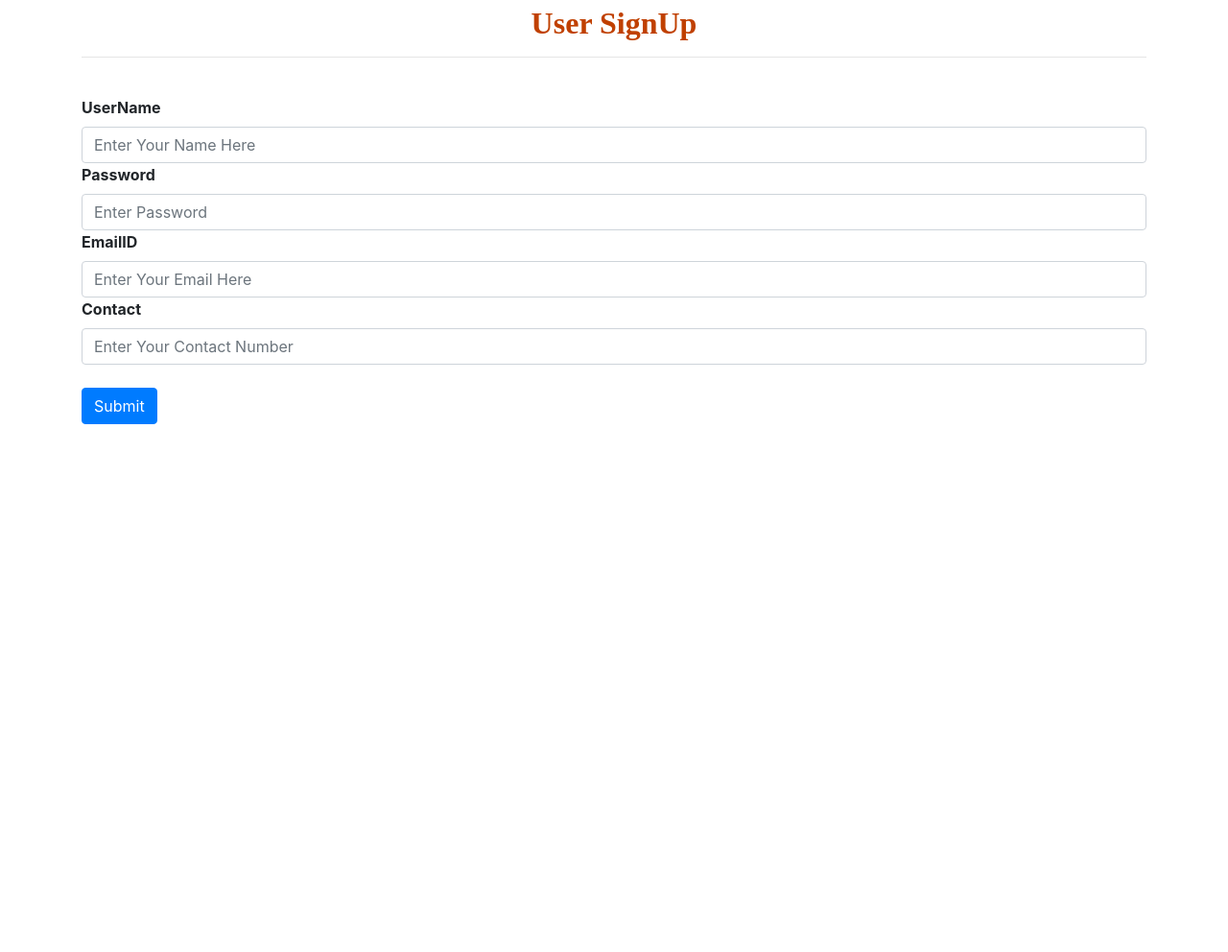
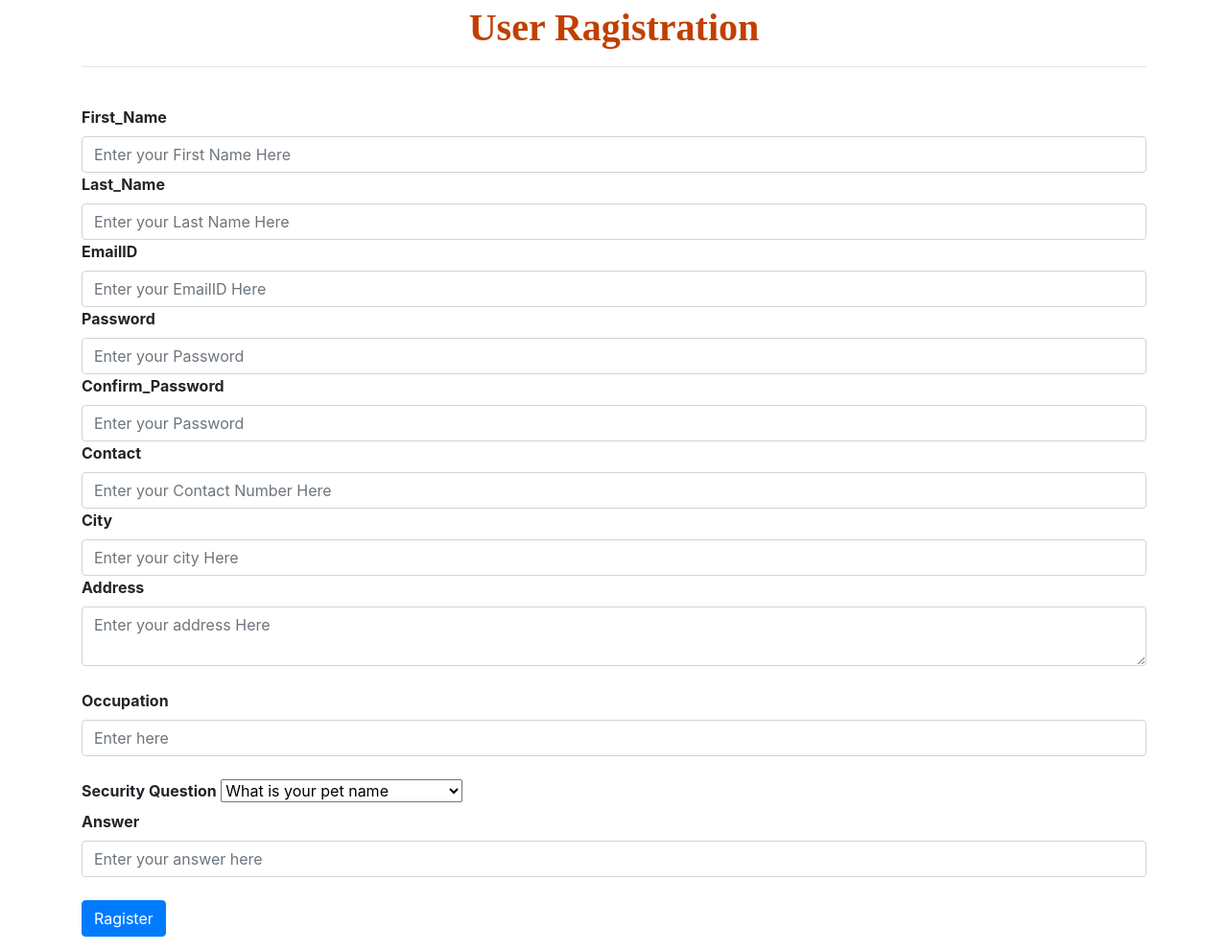
Before and after one commit to lodhibharti/E-Learning, a PHP site: page /registration.php in a window 1280 px wide. Shown: the part 70-1062 px from the top of the page at 96% size. Before the commit the page ends 512 px from the top, so only its background shows below. Run offline with PHP 8.4, Linux system fonts and the light colour scheme; some libraries are stand-ins or nearby versions.

Commit message:
initial commit

```diff
--- a/navigation1.php
+++ b/navigation1.php
@@ -1,7 +1,7 @@
 <nav class="navbar navbar-expand-sm navbar-dark pl-5 fixed-top" style="background-color:#34AAF4;">
 <a href="index.php" class="navbar-brand" style="font-family:'cooper'; color:#000000; font-weight:bold; font-size:29px;">Notes Sharing Site</a>
 <span class="navbar-text" style="color:#C04000; font-weight:bold; font-size:15px;">Notes Hub</span>
-<button type = button class="navbar-toggler" data-toggle="collapse" data-target="#myMenu">
+<button type=button class="navbar-toggler" data-toggle="collapse" data-target="#myMenu">
 <span class="navbar-toggler-icon"></span>
 </button>
 
--- a/registration.php
+++ b/registration.php
@@ -1,50 +1,102 @@
 <html>
 <head>
-<?php include "header.php"; ?>
+<?php
+include "Header.php";
+?>
+<meta charset="utf-8">
+  <meta name="viewport" content="width=device-width, initial-scale=1">
+  <link rel="stylesheet" href="https://maxcdn.bootstrapcdn.com/bootstrap/4.4.1/css/bootstrap.min.css">
+  <script src="https://ajax.googleapis.com/ajax/libs/jquery/3.4.1/jquery.min.js"></script>
+  <script src="https://cdnjs.cloudflare.com/ajax/libs/popper.js/1.16.0/umd/popper.min.js"></script>
+  <script src="https://maxcdn.bootstrapcdn.com/bootstrap/4.4.1/js/bootstrap.min.js"></script>
 </head>
 <body>
-<?php include "navigation1.php" ?>
-
-<form method = post class="container" style = "margin-top :75px">
-<h2 class="text-center" style = "font-family : 'cooper' ; color : #C04000 ; font-weight : bold">User SignUp</h2>
+<?php
+include "navigation1.php";
+?>
+<div class="container" style="margin-top:75px">
+<h1 class="text-center" style="font-family:'cooper'; color:#C04000; font-weight:bold;">User Ragistration</h1>
 <hr>
 <br>
+<form method="post">
 <div class="form-group">
-<label><b>UserName</b></label>
- <input type = text name='username' class="form-control" placeholder="Enter Your Name Here">
- <label><b>Password</b></label>
- <input type = password name='password' class="form-control" placeholder="Enter Password">
- <label><b>EmailID</b></label>
- <input type = email name='emailid' class="form-control" placeholder="Enter Your Email Here">
- <label><b>Contact</b></label>
- <input type = text name='contact' class="form-control" placeholder="Enter Your Contact Number">
+<label><b>First_Name</b></label>
+<input type="text" name="fname" class="form-control" placeholder="Enter your First Name Here">
+<label><b>Last_Name</b></label>
+<input type="text" name="lname" class="form-control" placeholder="Enter your Last Name Here">
+<label><b>EmailID</b></label>
+<input type="Email" name="Email" class="form-control" placeholder="Enter your EmailID Here">
+<label><b>Password</b></label>
+<input type="password" name="password" class="form-control" placeholder="Enter your Password">
+<label><b>Confirm_Password</b></label>
+<input type="password" name="cpassword" class="form-control" placeholder="Enter your Password">
+<label><b>Contact</b></label>
+<input type="text" name="contact" class="form-control" placeholder="Enter your Contact Number Here">
+<label><b>City</b></label>
+<input type="text" name="city" class="form-control" placeholder="Enter your city Here">
+<label><b>Address</b></label>
+<textarea name="address" class="form-control" placeholder="Enter your address Here"></textarea>
 <br>
-<input type = submit value="Submit" name = submit class='btn btn-primary'>
+<label><b>Occupation</b></label>
+<input type="text" name="occupation" class="form-control" placeholder="Enter here">
+<br>
+<label><b>Security Question</b></label>
+ <select name="security_question">
+ <option>What is your pet name</option>
+ <option>What is your favorite food</option>
+ <option>What is your first school name</option>
+ <option>What is your nick name</option>
+ <option>What is your favorite color</option>
+</select>
+<br>
+ <label><b>Answer</b></label>
+<input type="text" name="ans" class="form-control" placeholder="Enter your answer here">
+
+<br>
+
+<input type="submit" name="submit" value="Ragister" class="btn btn-primary">
 </div>
 </form>
-
+</div>
 </body>
 </html>
+
+
 <?php
-include "dbconfiguration.php";
+include"DBconfiguration.php";
 if(isset($_POST['submit']))
 {
-$username = $_POST['username'];
-$password = $_POST['password'];
-$emailid = $_POST['emailid'];
-$contact = $_POST['contact'];
+ $First_name=$_POST['fname'];
+ $last_name=$_POST['lname'];
+ $email_id=$_POST['Email'];
+ $PASSWORD=$_POST['password'];
+ $confirm_password=$_POST['cpassword'];
+ $contact=$_POST['contact'];
+ $city=$_POST['city'];
+ $address=$_POST['address'];
+ $occupation=$_POST['occupation'];
+ $security_question=$_POST['security_question'];
 
-$query="insert into users values('$username','$password','$emailid','$contact')";
+ $query="select * from question";
+ $recieve=my_select($query);
+ while($row=mysqli_fetch_array($recieve))
+ {
+   echo"<option value='$row[0]'</option>";
+ }
+ $answer=$_POST['ans'];
+
+ $query="insert into users values('$First_name','$last_name','$email_id','$PASSWORD','$confirm_password','$contact','$city','$address','$security_question','$answer')";
+my_iud($query);
 $n=my_iud($query);
-if($n==1)
+if($n!=1)
 {
-echo '<script>alert("SignUp Successful");
-window.location="login.php";
-</script>';
+    echo '<script>alert("Sign Up successful");
+    window.location="login.php";
+    </script>';
 }
 else
 {
-echo'<script>alert("Something Went Wrong , Try Again")</script>';
+    echo '<script>alert("Somthing went to wrong");</script>';
 }
 }
 ?>
```
Also changed, not shown: E-Learning.sql (+6 -2 lines), Login.php (+4 -4 lines), home.php (+5 -3 lines), navigation2.php (added, +20 -0 lines), editprofile.php (added), uploadnotes.php (added), userhome.php (added).
